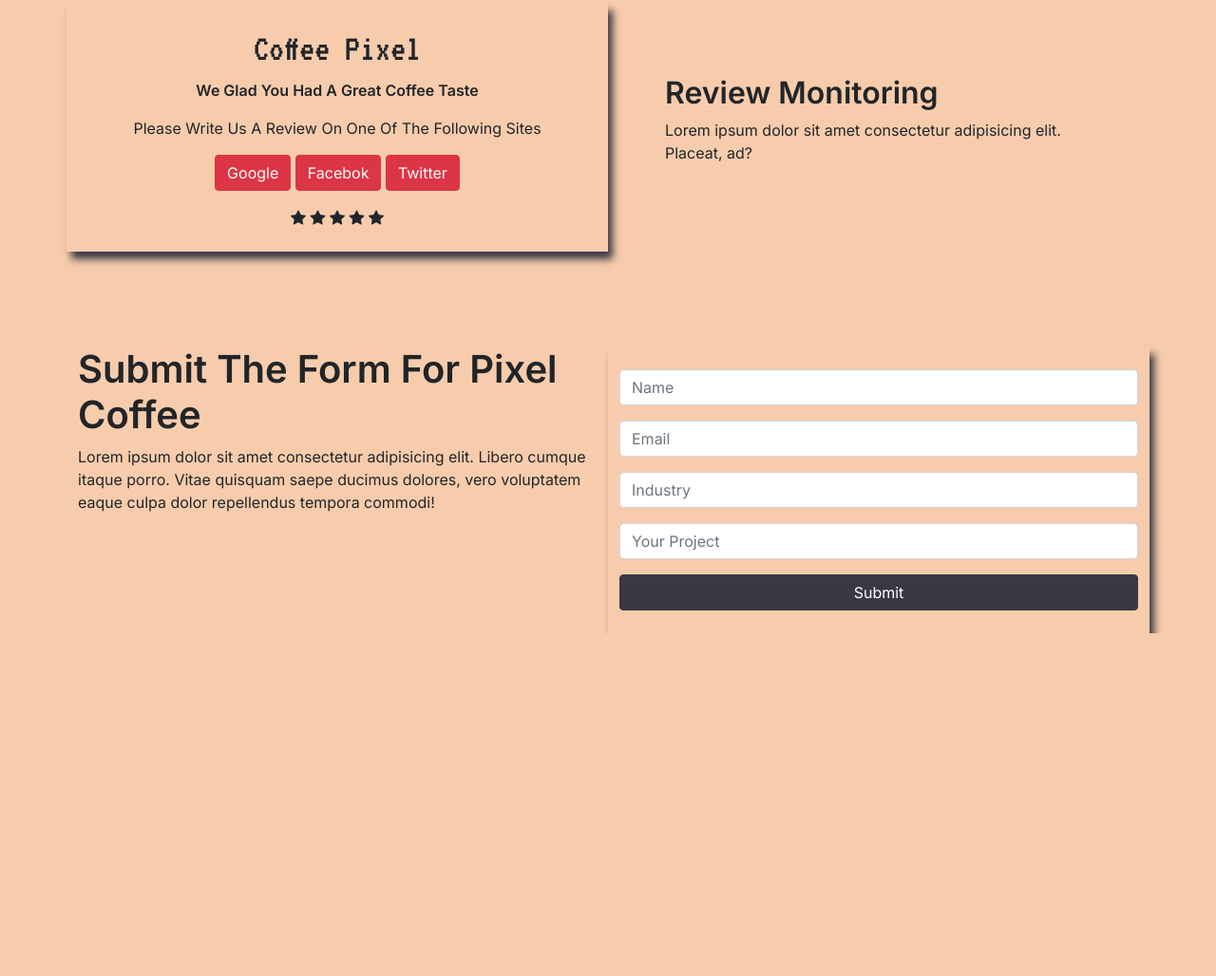
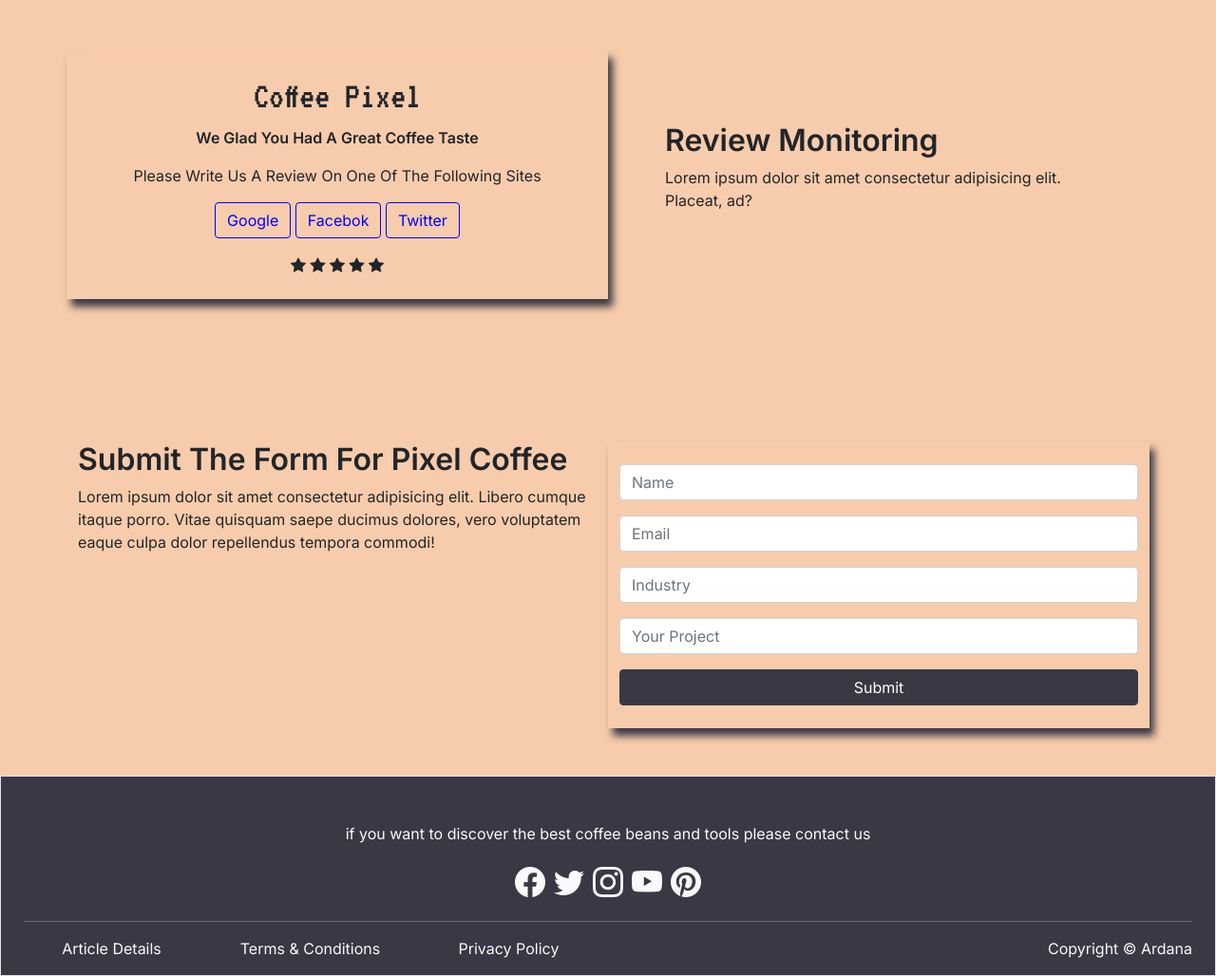
Before and after one commit to Ardanaa/binar-learnings, a plain HTML site: page index.html in a window 1280 px wide. Shown: the part 2778-3806 px from the top of the page at 95% size. Before the commit the page ends 3445 px from the top, so only its background shows below. Drawn offline with nearby package versions, Linux system fonts and the light colour scheme.

Commit message:
add footer and adjust mobile version

```diff
--- a/index.html
+++ b/index.html
@@ -197,25 +197,25 @@
     <!-- offer -->
 
     <!-- Rating -->
-    <div class="container " style="margin-top: 100px; " id="rating ">
+    <div class="container" style="margin-top: 150px; " id="rating">
         <div class="row">
             <div class="col-sm-6 text-center box-shadow py-4">
-                <h1 class="font-pixel ">Coffee Pixel</h1>
+                <h1 class="font-pixel">Coffee Pixel</h1>
                 <p class="fw-bold text-center ">We Glad You Had A Great Coffee Taste</p>
                 <p class="text-center ">Please Write Us A Review On One Of The Following Sites</p>
                 <button class="btn btn-danger">Google</button>
                 <button class="btn btn-danger">Facebok</button>
                 <button class="btn btn-danger">Twitter</button>
-                <div class="price pt-3 ">
-                    <i class="bi bi-star-fill "></i>
+                <div class="pt-3">
+                    <i class="bi bi-star-fill"></i>
                     <i class="bi bi-star-fill "></i>
                     <i class="bi bi-star-fill "></i>
                     <i class="bi bi-star-fill "></i>
                     <i class="bi bi-star-fill "></i>
                 </div>
             </div>
-            <div class="col-sm-6 my-auto text-start ">
-                <h1 class="fs-2 px-5 fw-bold ">Review Monitoring</h1>
+            <div class="col-sm-6 my-auto text-center text-left-desktop">
+                <h1 class="fs-2 px-5 fw-bold">Review Monitoring</h1>
                 <p class="px-5 ">Lorem ipsum dolor sit amet consectetur adipisicing elit. Placeat, ad?</p>
             </div>
         </div>
@@ -223,10 +223,10 @@
     <!-- Rating -->
 
     <!-- Form -->
-    <div class="container " style="margin-top: 100px; " id="form ">
+    <div class="container" style="margin-top: 150px;" id="form">
         <div class="row">
-            <div class="col-sm-6">
-                <h1 class="fw-bold">Submit The Form For Pixel Coffee</h1>
+            <div class="col-sm-6 text-center">
+                <h1 class="fw-bold fs-2">Submit The Form For Pixel Coffee</h1>
                 <p>Lorem ipsum dolor sit amet consectetur adipisicing elit. Libero cumque itaque porro. Vitae quisquam saepe ducimus dolores, vero voluptatem eaque culpa dolor repellendus tempora commodi!</p>
             </div>
             <div class="col-sm-6 box-shadow py-4">
@@ -251,6 +251,39 @@
     </div>
     <!-- Form -->
 
+    <!-- Footer -->
+    <div class="border container-fluid bg-primary" style="margin-top: 50px;">
+        <div class="row">
+            <div class="col-sm">
+                <p class="text-center pt-5 text-light">if you want to discover the best coffee beans and tools please contact us </p>
+                <div class="text-center fs-2 text-light">
+                    <i class="bi bi-facebook"></i>
+                    <i class="bi bi-twitter"></i>
+                    <i class="bi bi-instagram"></i>
+                    <i class="bi bi-youtube"></i>
+                    <i class="bi bi-pinterest"></i>
+                </div>
+            </div>
+        </div>
+        <div class="container-fluid">
+            <hr class="text-light">
+            <div class="row text-center mb-3">
+                <div class="col-sm-2 text-light">
+                    Article Details
+                </div>
+                <div class="col-sm-2 text-light">
+                    Terms & Conditions
+                </div>
+                <div class="col-sm-2 text-light">
+                    Privacy Policy
+                </div>
+                <div class="col-sm-6 text-light text-sm-end">
+                    Copyright © Ardana
+                </div>
+            </div>
+        </div>
+    </div>
+    <!-- Footer -->
 
 
 
--- a/style.css
+++ b/style.css
@@ -22,8 +22,20 @@
   background-color: #826f66;
 }
 
-.box-shadow {
-  box-shadow: 5px 8px 8px #3a3845;
+.btn-danger {
+  background-color: transparent;
+  border-color: blue;
+  color: blue;
+}
+
+.btn-danger:hover {
+  background-color: blue;
+  border-color: blue;
+  color: white;
+}
+
+.bg-primary {
+  background-color: #3a3845 !important;
 }
 
 /* Products */
@@ -64,6 +76,9 @@
 
 /* Desktop Version*/
 @media (min-width: 576px) {
+  .box-shadow {
+    box-shadow: 5px 8px 8px #3a3845;
+  }
   /* Hero */
   #hero h1,
   p {
@@ -110,4 +125,16 @@
     padding-top: 20px;
   }
   /* offer */
+
+  /* rating */
+  #rating .text-left-desktop {
+    text-align: left !important;
+  }
+  /* rating */
+
+  /* form */
+  #form h1,
+  p {
+    text-align: left !important;
+  }
 }
```
